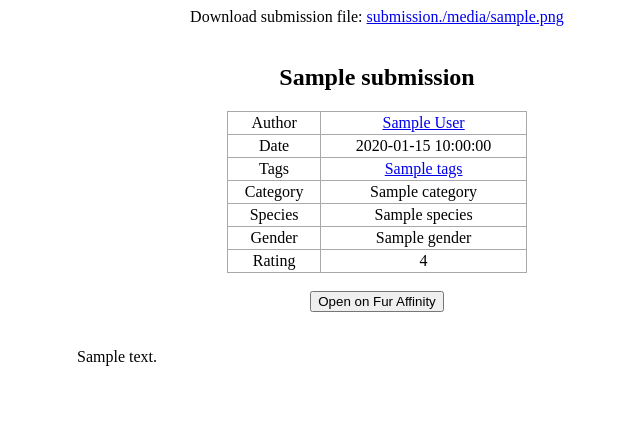
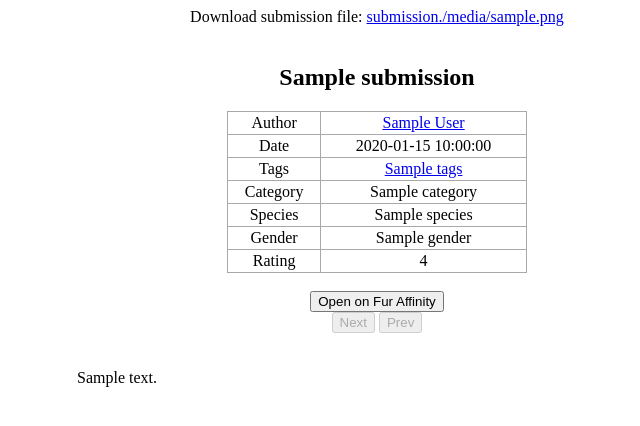
Before and after one commit to FurryCoders/falocalrepo-server, a Flask app: template falocalrepo_server/templates/submission.html in a window 1280 px wide. Shown: the top 426 px of the page, without its empty margins (263-903 px from the left). Run offline with Flask 2, Linux system fonts and the light colour scheme; the template is opened without the code that fills it: most values are stand-ins (such as "Sample title", 1, 10 or a date in 2020).

Commit message:
templates/submission - add prev and next buttons

```diff
--- a/falocalrepo_server/templates/submission.html
+++ b/falocalrepo_server/templates/submission.html
@@ -134,6 +134,13 @@
     <button onclick="window.location.href = 'https://www.furaffinity.net/view/{{ submission["ID"] }}'">
         Open on Fur Affinity
     </button>
+    <br>
+    <button onclick="window.location.href = '/submission/{{ next }}'" {{ "disabled" if not next else "" }}>
+        Next
+    </button>
+    <button onclick="window.location.href = '/submission/{{ prev }}'" {{ "disabled" if not prev else "" }}>
+        Prev
+    </button>
 </div>
 <br><br>
 <div id="submission_description">
```
